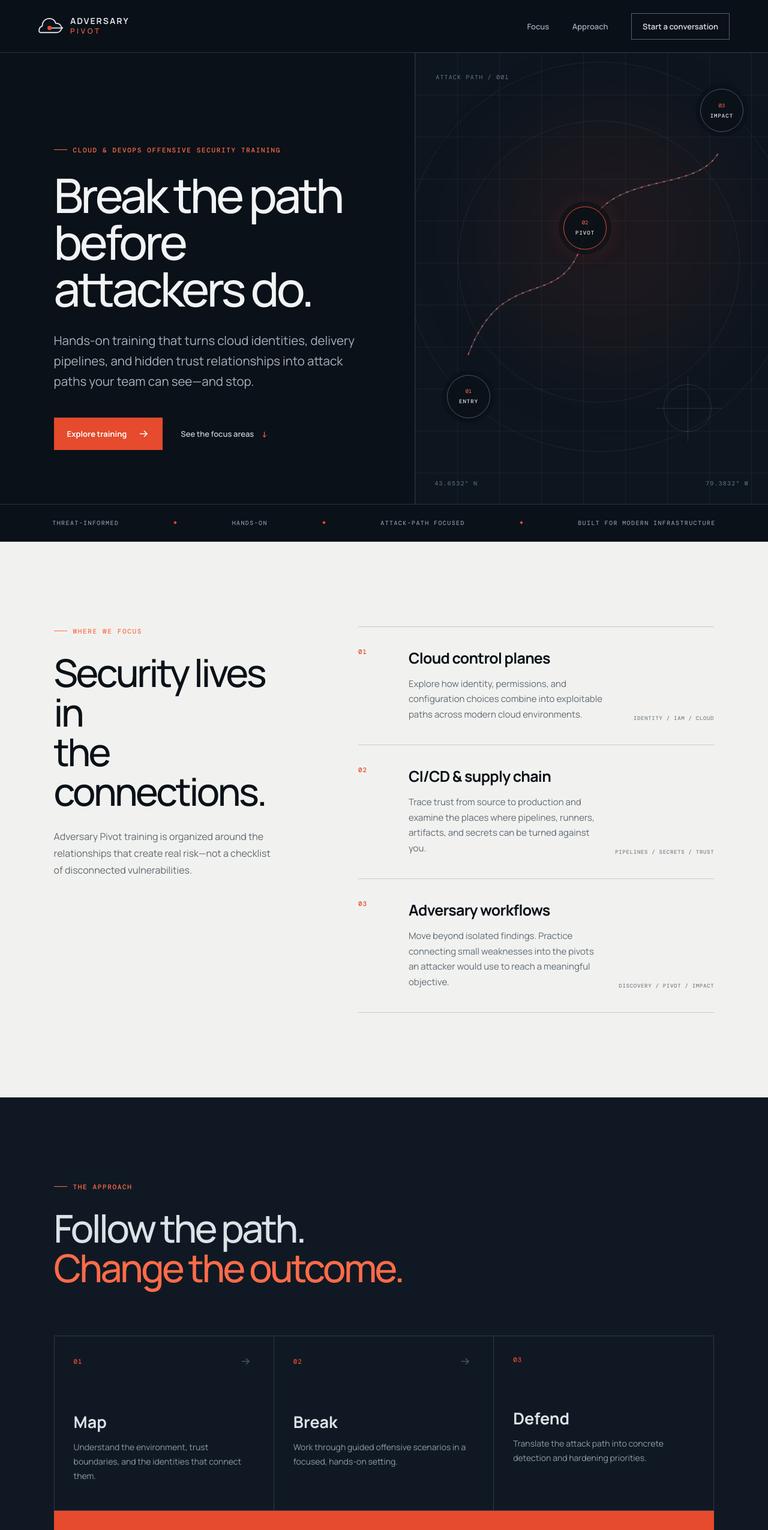
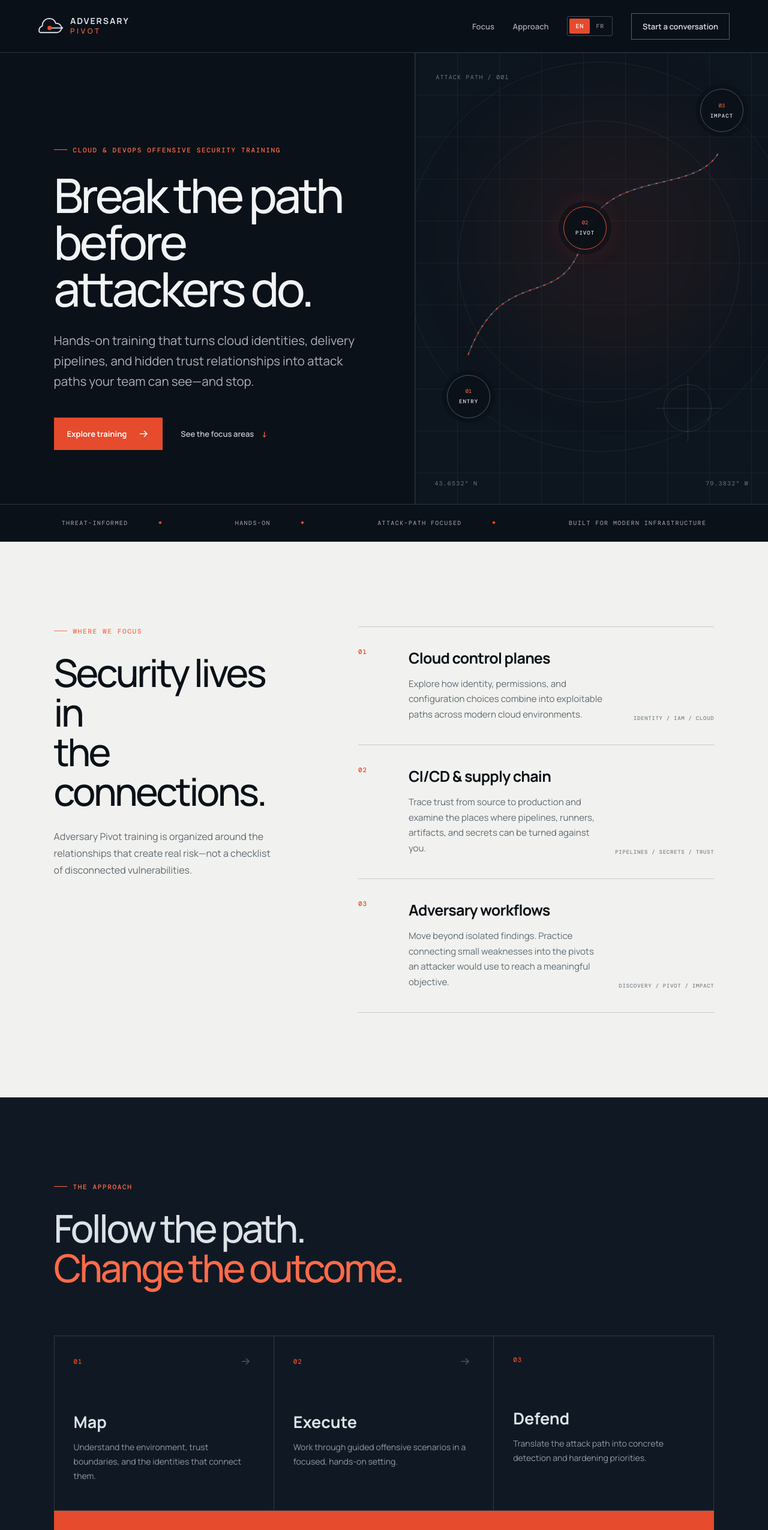
Before and after one commit to Adversary-Pivot/adversary-pivot.github.io, a React (Vite) app: page / in a window 1280 px wide. Shown: the top 2550 px of the page at 60% size. Built offline with nearby package versions, Linux system fonts and the light colour scheme.

Commit message:
Add bilingual English and French site content

```diff
--- a/index.html
+++ b/index.html
@@ -16,6 +16,9 @@
     <meta property="og:type" content="website" />
     <meta property="og:url" content="https://adversarypivot.com" />
     <link rel="canonical" href="https://adversarypivot.com" />
+    <link rel="alternate" hreflang="en" href="https://adversarypivot.com" />
+    <link rel="alternate" hreflang="fr" href="https://adversarypivot.com/?lang=fr" />
+    <link rel="alternate" hreflang="x-default" href="https://adversarypivot.com" />
     <link rel="icon" href="/adversary-pivot.svg" type="image/svg+xml" />
     <title>Adversary Pivot | Cloud & DevOps Offensive Security Training</title>
   </head>
--- a/src/App.jsx
+++ b/src/App.jsx
@@ -1,41 +1,132 @@
-const focusAreas = [
-  {
-    number: '01',
-    title: 'Cloud control planes',
-    copy: 'Explore how identity, permissions, and configuration choices combine into exploitable paths across modern cloud environments.',
-    label: 'IDENTITY / IAM / CLOUD',
+import { useEffect, useState } from 'react'
+
+const content = {
+  en: {
+    brand: { first: 'ADVERSARY', second: 'PIVOT', aria: 'Adversary Pivot home' },
+    pageTitle: 'Adversary Pivot | Cloud & DevOps Offensive Security Training',
+    description: 'Adversary Pivot delivers offensive security training for cloud and DevOps teams.',
+    nav: { focus: 'Focus', approach: 'Approach', contact: 'Start a conversation', aria: 'Primary navigation' },
+    hero: {
+      eyebrow: 'Cloud & DevOps Offensive Security Training',
+      title: ['Break the path', 'before attackers do.'],
+      lede: 'Hands-on training that turns cloud identities, delivery pipelines, and hidden trust relationships into attack paths your team can see—and stop.',
+      primary: 'Explore training',
+      secondary: 'See the focus areas',
+    },
+    visual: { label: 'ATTACK PATH / 001', nodes: ['ENTRY', 'PIVOT', 'IMPACT'] },
+    principlesAria: 'Training principles',
+    principles: ['THREAT-INFORMED', 'HANDS-ON', 'ATTACK-PATH FOCUSED', 'BUILT FOR MODERN INFRASTRUCTURE'],
+    focus: {
+      eyebrow: 'Where we focus',
+      title: ['Security lives in', 'the connections.'],
+      intro: 'Adversary Pivot training is organized around the relationships that create real risk—not a checklist of disconnected vulnerabilities.',
+      areas: [
+        { number: '01', title: 'Cloud control planes', copy: 'Explore how identity, permissions, and configuration choices combine into exploitable paths across modern cloud environments.', label: 'IDENTITY / IAM / CLOUD' },
+        { number: '02', title: 'CI/CD & supply chain', copy: 'Trace trust from source to production and examine the places where pipelines, runners, artifacts, and secrets can be turned against you.', label: 'PIPELINES / SECRETS / TRUST' },
+        { number: '03', title: 'Adversary workflows', copy: 'Move beyond isolated findings. Practice connecting small weaknesses into the pivots an attacker would use to reach a meaningful objective.', label: 'DISCOVERY / PIVOT / IMPACT' },
+      ],
+    },
+    approach: {
+      eyebrow: 'The approach',
+      title: 'Follow the path.',
+      highlight: 'Change the outcome.',
+      flow: [
+        ['Map', 'Understand the environment, trust boundaries, and the identities that connect them.'],
+        ['Execute', 'Work through guided offensive scenarios in a focused, hands-on setting.'],
+        ['Defend', 'Translate the attack path into concrete detection and hardening priorities.'],
+      ],
+      outcomeLabel: 'THE OUTCOME',
+      outcome: 'A shared mental model for how attacks move—and where defenders can interrupt them.',
+    },
+    audience: {
+      eyebrow: 'Designed for the people in the path',
+      title: ['Offense that', 'strengthens defense.'],
+      groups: [
+        ['Cloud security', 'Connect technical controls to the ways adversaries actually navigate cloud environments.'],
+        ['DevOps & platform', 'See how delivery architecture and operational choices shape the attack surface.'],
+        ['Detection & response', 'Build visibility around the behaviors and transitions that matter during an intrusion.'],
+      ],
+    },
+    contact: {
+      eyebrow: 'Ready to map the path?',
+      title: ['Bring the adversary', 'into the room.'],
+      copy: 'Start a conversation about hands-on cloud and DevOps offensive security training for your team.',
+    },
+    footer: 'Cloud & DevOps Offensive Security Training',
   },
-  {
-    number: '02',
-    title: 'CI/CD & supply chain',
-    copy: 'Trace trust from source to production and examine the places where pipelines, runners, artifacts, and secrets can be turned against you.',
-    label: 'PIPELINES / SECRETS / TRUST',
+  fr: {
+    brand: { first: 'PIVOT', second: 'ADVERSAIRE', aria: 'Accueil de Pivot Adversaire' },
+    pageTitle: 'Pivot Adversaire | Formation en sécurité offensive infonuagique et DevOps',
+    description: 'Pivot Adversaire offre de la formation en sécurité offensive aux équipes infonuagiques et DevOps.',
+    nav: { focus: 'Domaines', approach: 'Approche', contact: 'Parlons-nous', aria: 'Navigation principale' },
+    hero: {
+      eyebrow: 'Formation en sécurité offensive infonuagique et DevOps',
+      title: ['Interrompez le parcours', 'avant les attaquants.'],
+      lede: 'Une formation pratique qui transforme les identités infonuagiques, les pipelines de livraison et les relations de confiance cachées en parcours d’attaque que votre équipe peut voir—et interrompre.',
+      primary: 'Découvrir la formation',
+      secondary: 'Voir les domaines',
+    },
+    visual: { label: 'PARCOURS D’ATTAQUE / 001', nodes: ['ENTRÉE', 'PIVOT', 'IMPACT'] },
+    principlesAria: 'Principes de formation',
+    principles: ['AXÉ SUR LA MENACE', 'PRATIQUE', 'CENTRÉ SUR LES PARCOURS D’ATTAQUE', 'POUR LES INFRASTRUCTURES MODERNES'],
+    focus: {
+      eyebrow: 'Nos domaines d’expertise',
+      title: ['La sécurité réside', 'dans les connexions.'],
+      intro: 'La formation de Pivot Adversaire s’articule autour des relations qui créent un risque réel—pas d’une liste de vulnérabilités isolées.',
+      areas: [
+        { number: '01', title: 'Plans de contrôle infonuagiques', copy: 'Explorez comment l’identité, les autorisations et les choix de configuration se combinent pour créer des parcours exploitables dans les environnements infonuagiques modernes.', label: 'IDENTITÉ / IAM / INFONUAGIQUE' },
+        { number: '02', title: 'CI/CD et chaîne logicielle', copy: 'Suivez la confiance du code source à la production et examinez comment les pipelines, les exécuteurs, les artéfacts et les secrets peuvent être retournés contre vous.', label: 'PIPELINES / SECRETS / CONFIANCE' },
+        { number: '03', title: 'Méthodes adverses', copy: 'Allez au-delà des constats isolés. Apprenez à relier de petites faiblesses pour former les pivots qu’un attaquant utiliserait afin d’atteindre un objectif concret.', label: 'DÉCOUVERTE / PIVOT / IMPACT' },
+      ],
+    },
+    approach: {
+      eyebrow: 'Notre approche',
+      title: 'Suivez le parcours.',
+      highlight: 'Changez l’issue.',
+      flow: [
+        ['Cartographier', 'Comprenez l’environnement, ses frontières de confiance et les identités qui les relient.'],
+        ['Exécuter', 'Progressez dans des scénarios offensifs guidés au cours d’une expérience pratique et ciblée.'],
+        ['Défendre', 'Transformez le parcours d’attaque en priorités concrètes de détection et de renforcement.'],
+      ],
+      outcomeLabel: 'LE RÉSULTAT',
+      outcome: 'Un modèle mental commun de la progression des attaques—et des endroits où les défenseurs peuvent les interrompre.',
+    },
+    audience: {
+      eyebrow: 'Conçu pour les équipes sur le parcours',
+      title: ['Une offensive qui', 'renforce la défense.'],
+      groups: [
+        ['Sécurité infonuagique', 'Reliez les contrôles techniques aux façons dont les adversaires parcourent réellement les environnements infonuagiques.'],
+        ['DevOps et plateformes', 'Voyez comment l’architecture de livraison et les choix opérationnels façonnent la surface d’attaque.'],
+        ['Détection et réponse', 'Développez une visibilité sur les comportements et les transitions qui comptent pendant une intrusion.'],
+      ],
+    },
+    contact: {
+      eyebrow: 'Prêts à cartographier le parcours?',
+      title: ['Faites entrer l’adversaire', 'dans la salle.'],
+      copy: 'Discutons d’une formation pratique en sécurité offensive infonuagique et DevOps pour votre équipe.',
+    },
+    footer: 'Formation en sécurité offensive infonuagique et DevOps',
   },
-  {
-    number: '03',
-    title: 'Adversary workflows',
-    copy: 'Move beyond isolated findings. Practice connecting small weaknesses into the pivots an attacker would use to reach a meaningful objective.',
-    label: 'DISCOVERY / PIVOT / IMPACT',
-  },
-]
+}
 
-const trainingFlow = [
-  ['Map', 'Understand the environment, trust boundaries, and the identities that connect them.'],
-  ['Break', 'Work through guided offensive scenarios in a focused, hands-on setting.'],
-  ['Defend', 'Translate the attack path into concrete detection and hardening priorities.'],
-]
+const contactEmail = 'info@adversarypivot.com'
+
+function initialLanguage() {
+  if (typeof window === 'undefined') return 'en'
+  const requested = new URLSearchParams(window.location.search).get('lang')
+  if (requested === 'en' || requested === 'fr') return requested
+  const saved = window.localStorage.getItem('adversary-pivot-language')
+  if (saved === 'en' || saved === 'fr') return saved
+  return window.navigator.language.toLowerCase().startsWith('fr') ? 'fr' : 'en'
+}
 
 function ArrowIcon() {
-  return (
-    <svg viewBox="0 0 20 20" aria-hidden="true">
-      <path d="M4 10h11M11 5l5 5-5 5" />
-    </svg>
-  )
+  return <svg viewBox="0 0 20 20" aria-hidden="true"><path d="M4 10h11M11 5l5 5-5 5" /></svg>
 }
 
-function CloudMark() {
+function CloudMark({ label }) {
   return (
-    <svg viewBox="0 0 112 84" role="img" aria-label="Adversary Pivot mark">
+    <svg viewBox="0 0 112 84" role="img" aria-label={label}>
       <path d="M26 70h56c13 0 23-9 23-21S95 28 82 28c-1 0-2 0-3 .2C76 15 64 6 50 6 32 6 18 20 18 38v2C9 43 3 51 3 60c0 6 3 10 7 10h16Z" />
       <path d="M111 49H51" />
       <circle cx="51" cy="49" r="10" />
@@ -44,77 +135,92 @@ function CloudMark() {
   )
 }
 
+function Brand({ translation, footer = false }) {
+  return (
+    <a className={`brand${footer ? ' brand-footer' : ''}`} href="#top" aria-label={translation.brand.aria}>
+      <CloudMark label={translation.brand.aria} />
+      <span><b>{translation.brand.first}</b><em>{translation.brand.second}</em></span>
+    </a>
+  )
+}
+
 function App() {
+  const [language, setLanguage] = useState(initialLanguage)
+  const t = content[language]
+
+  useEffect(() => {
+    document.documentElement.lang = language
+    document.title = t.pageTitle
+    document.querySelector('meta[name="description"]')?.setAttribute('content', t.description)
+    document.querySelector('meta[property="og:title"]')?.setAttribute('content', t.pageTitle)
+    document.querySelector('meta[property="og:description"]')?.setAttribute('content', t.description)
+    window.localStorage.setItem('adversary-pivot-language', language)
+
+    const url = new URL(window.location.href)
+    if (language === 'fr') url.searchParams.set('lang', 'fr')
+    else url.searchParams.delete('lang')
+    window.history.replaceState({}, '', url)
+  }, [language, t])
+
   return (
     <div className="site-shell">
       <header className="site-header">
-        <a className="brand" href="#top" aria-label="Adversary Pivot home">
-          <CloudMark />
-          <span>
-            <b>ADVERSARY</b>
-            <em>PIVOT</em>
-          </span>
-        </a>
-        <nav aria-label="Primary navigation">
-          <a href="#focus">Focus</a>
-          <a href="#approach">Approach</a>
-          <a className="nav-cta" href="#contact">Start a conversation</a>
+        <Brand translation={t} />
+        <nav aria-label={t.nav.aria}>
+          <a href="#focus">{t.nav.focus}</a>
+          <a href="#approach">{t.nav.approach}</a>
+          <div className="language-switch" role="group" aria-label={language === 'fr' ? 'Choix de langue' : 'Language selection'}>
+            <button type="button" onClick={() => setLanguage('en')} aria-pressed={language === 'en'}>EN</button>
+            <button type="button" onClick={() => setLanguage('fr')} aria-pressed={language === 'fr'}>FR</button>
+          </div>
+          <a className="nav-cta" href={`mailto:${contactEmail}`}>{t.nav.contact}</a>
         </nav>
       </header>
 
       <main id="top">
         <section className="hero section-grid">
           <div className="hero-copy">
-            <p className="eyebrow"><span /> Cloud & DevOps Offensive Security Training</p>
-            <h1>Break the path<br />before attackers do.</h1>
-            <p className="hero-lede">
-              Hands-on training that turns cloud identities, delivery pipelines, and hidden trust relationships into attack paths your team can see—and stop.
-            </p>
+            <p className="eyebrow"><span /> {t.hero.eyebrow}</p>
+            <h1>{t.hero.title[0]}<br />{t.hero.title[1]}</h1>
+            <p className="hero-lede">{t.hero.lede}</p>
             <div className="hero-actions">
-              <a className="button button-primary" href="#contact">Explore training <ArrowIcon /></a>
-              <a className="text-link" href="#focus">See the focus areas <span>↓</span></a>
+              <a className="button button-primary" href="#contact">{t.hero.primary} <ArrowIcon /></a>
+              <a className="text-link" href="#focus">{t.hero.secondary} <span>↓</span></a>
             </div>
           </div>
 
           <div className="hero-visual" aria-hidden="true">
-            <div className="visual-label">ATTACK PATH / 001</div>
-            <div className="orbit orbit-one" />
-            <div className="orbit orbit-two" />
-            <div className="node node-start"><span>01</span><b>ENTRY</b></div>
-            <div className="node node-pivot"><span>02</span><b>PIVOT</b></div>
-            <div className="node node-impact"><span>03</span><b>IMPACT</b></div>
+            <div className="visual-label">{t.visual.label}</div>
+            <div className="orbit orbit-one" /><div className="orbit orbit-two" />
+            <div className="node node-start"><span>01</span><b>{t.visual.nodes[0]}</b></div>
+            <div className="node node-pivot"><span>02</span><b>{t.visual.nodes[1]}</b></div>
+            <div className="node node-impact"><span>03</span><b>{t.visual.nodes[2]}</b></div>
             <svg className="path-map" viewBox="0 0 600 600">
               <path className="path-muted" d="M90 430C150 270 250 360 285 235S470 160 515 88" />
               <path className="path-active" d="M90 430C150 270 250 360 285 235S470 160 515 88" />
             </svg>
             <div className="crosshair"><i /><i /></div>
-            <div className="coordinate coordinate-a">43.6532° N</div>
-            <div className="coordinate coordinate-b">79.3832° W</div>
+            <div className="coordinate coordinate-a">43.6532° N</div><div className="coordinate coordinate-b">79.3832° W</div>
           </div>
         </section>
 
-        <section className="signal-strip" aria-label="Training principles">
-          <span>THREAT-INFORMED</span><i />
-          <span>HANDS-ON</span><i />
-          <span>ATTACK-PATH FOCUSED</span><i />
-          <span>BUILT FOR MODERN INFRASTRUCTURE</span>
+        <section className="signal-strip" aria-label={t.principlesAria}>
+          {t.principles.map((principle, index) => (
+            <span className="signal-item" key={principle}>{principle}{index < t.principles.length - 1 && <i />}</span>
+          ))}
         </section>
 
         <section className="focus section-pad" id="focus">
           <div className="section-intro">
-            <p className="eyebrow"><span /> Where we focus</p>
-            <h2>Security lives in<br />the connections.</h2>
-            <p>Adversary Pivot training is organized around the relationships that create real risk—not a checklist of disconnected vulnerabilities.</p>
+            <p className="eyebrow"><span /> {t.focus.eyebrow}</p>
+            <h2>{t.focus.title[0]}<br />{t.focus.title[1]}</h2>
+            <p>{t.focus.intro}</p>
           </div>
-
           <div className="focus-list">
-            {focusAreas.map((area) => (
+            {t.focus.areas.map((area) => (
               <article className="focus-card" key={area.number}>
                 <div className="card-number">{area.number}</div>
-                <div className="card-copy">
-                  <h3>{area.title}</h3>
-                  <p>{area.copy}</p>
-                </div>
+                <div className="card-copy"><h3>{area.title}</h3><p>{area.copy}</p></div>
                 <div className="card-label">{area.label}</div>
               </article>
             ))}
@@ -123,54 +229,43 @@ function App() {
 
         <section className="approach section-pad" id="approach">
           <div className="approach-heading">
-            <p className="eyebrow"><span /> The approach</p>
-            <h2>Follow the path.<br /><em>Change the outcome.</em></h2>
+            <p className="eyebrow"><span /> {t.approach.eyebrow}</p>
+            <h2>{t.approach.title}<br /><em>{t.approach.highlight}</em></h2>
           </div>
           <div className="flow-grid">
-            {trainingFlow.map(([title, copy], index) => (
+            {t.approach.flow.map(([title, copy], index) => (
               <article key={title}>
-                <div className="flow-top">
-                  <span>0{index + 1}</span>
-                  {index < trainingFlow.length - 1 && <ArrowIcon />}
-                </div>
-                <h3>{title}</h3>
-                <p>{copy}</p>
+                <div className="flow-top"><span>0{index + 1}</span>{index < t.approach.flow.length - 1 && <ArrowIcon />}</div>
+                <h3>{title}</h3><p>{copy}</p>
               </article>
             ))}
           </div>
-          <div className="outcome-line">
-            <span>THE OUTCOME</span>
-            <p>A shared mental model for how attacks move—and where defenders can interrupt them.</p>
-          </div>
+          <div className="outcome-line"><span>{t.approach.outcomeLabel}</span><p>{t.approach.outcome}</p></div>
         </section>
 
         <section className="audience section-pad">
           <div>
-            <p className="eyebrow"><span /> Designed for the people in the path</p>
-            <h2>Offense that<br />strengthens defense.</h2>
+            <p className="eyebrow"><span /> {t.audience.eyebrow}</p>
+            <h2>{t.audience.title[0]}<br />{t.audience.title[1]}</h2>
           </div>
           <div className="audience-grid">
-            <div><span>01</span><h3>Cloud security</h3><p>Connect technical controls to the ways adversaries actually navigate cloud environments.</p></div>
-            <div><span>02</span><h3>DevOps & platform</h3><p>See how delivery architecture and operational choices shape the attack surface.</p></div>
-            <div><span>03</span><h3>Detection & response</h3><p>Build visibility around the behaviors and transitions that matter during an intrusion.</p></div>
+            {t.audience.groups.map(([title, copy], index) => <div key={title}><span>0{index + 1}</span><h3>{title}</h3><p>{copy}</p></div>)}
           </div>
         </section>
 
         <section className="contact section-pad" id="contact">
-          <div className="contact-mark"><CloudMark /></div>
-          <p className="eyebrow"><span /> Ready to map the path?</p>
-          <h2>Bring the adversary<br />into the room.</h2>
-          <p className="contact-copy">Start a conversation about hands-on cloud and DevOps offensive security training for your team.</p>
-          <a className="button button-light" href="https://github.com/filipjodoin-ap" target="_blank" rel="noreferrer">
-            Connect on GitHub <ArrowIcon />
-          </a>
+          <div className="contact-mark"><CloudMark label={t.brand.aria} /></div>
+          <p className="eyebrow"><span /> {t.contact.eyebrow}</p>
+          <h2>{t.contact.title[0]}<br />{t.contact.title[1]}</h2>
+          <p className="contact-copy">{t.contact.copy}</p>
+          <a className="button button-light" href={`mailto:${contactEmail}`}>{contactEmail} <ArrowIcon /></a>
         </section>
       </main>
 
       <footer>
-        <a className="brand brand-footer" href="#top"><CloudMark /><span><b>ADVERSARY</b><em>PIVOT</em></span></a>
-        <p>Cloud & DevOps Offensive Security Training</p>
-        <p>© {new Date().getFullYear()} Adversary Pivot</p>
+        <Brand translation={t} footer />
+        <p>{t.footer}</p>
+        <p>© {new Date().getFullYear()} {language === 'fr' ? 'Pivot Adversaire' : 'Adversary Pivot'}</p>
       </footer>
     </div>
   )
--- a/src/styles.css
+++ b/src/styles.css
@@ -46,11 +46,25 @@ svg { display: block; }
 .brand b { font-size: 14px; }
 .brand em { margin-top: 6px; font-size: 12px; color: var(--orange-light); font-style: normal; font-weight: 500; letter-spacing: .31em; }
 
-nav { display: flex; align-items: center; gap: clamp(24px, 3vw, 48px); font-size: 13px; font-weight: 600; }
+nav { display: flex; align-items: center; gap: clamp(16px, 2.4vw, 40px); font-size: 13px; font-weight: 600; }
 nav a:not(.nav-cta) { color: #9da8b2; transition: color .2s; }
 nav a:not(.nav-cta):hover { color: #fff; }
 .nav-cta { padding: 12px 18px; border: 1px solid #55616d; transition: background .2s, border .2s; }
 .nav-cta:hover { background: var(--orange); border-color: var(--orange); }
+.language-switch { display: inline-flex; padding: 3px; border: 1px solid #3b4855; border-radius: 3px; }
+.language-switch button {
+  min-width: 34px;
+  padding: 6px 8px;
+  border: 0;
+  border-radius: 2px;
+  color: #7f8b96;
+  background: transparent;
+  font: 500 10px 'DM Mono', monospace;
+  letter-spacing: .08em;
+  cursor: pointer;
+}
+.language-switch button[aria-pressed='true'] { color: #fff; background: var(--orange); }
+.language-switch button:focus-visible { outline: 2px solid #fff; outline-offset: 2px; }
 
 .section-grid { display: grid; grid-template-columns: 1.08fr .92fr; }
 .hero { min-height: 780px; padding-top: 88px; border-bottom: 1px solid var(--line); }
@@ -117,7 +131,8 @@ h1 { margin-bottom: 32px; color: #f1f3f4; font-size: clamp(54px, 6.2vw, 94px); l
 .crosshair i:last-child { height: 110px; width: 1px; left: 39px; top: -15px; }
 
 .signal-strip { height: 62px; display: flex; align-items: center; justify-content: space-around; gap: 20px; padding: 0 4vw; overflow: hidden; border-bottom: 1px solid var(--line); color: #85919c; font: 500 10px 'DM Mono', monospace; letter-spacing: .14em; white-space: nowrap; }
-.signal-strip i { width: 4px; height: 4px; background: var(--orange); transform: rotate(45deg); }
+.signal-item { display: inline-flex; align-items: center; gap: clamp(20px, 4vw, 64px); }
+.signal-strip i { flex: 0 0 auto; width: 4px; height: 4px; background: var(--orange); transform: rotate(45deg); }
 .section-pad { padding: clamp(90px, 11vw, 160px) clamp(24px, 7vw, 110px); }
 .focus { background: var(--paper); color: var(--ink); display: grid; grid-template-columns: .78fr 1.22fr; gap: clamp(60px, 10vw, 160px); }
 .section-intro { position: sticky; top: 150px; align-self: start; }
@@ -172,6 +187,7 @@ footer { min-height: 130px; display: flex; align-items: center; justify-content:
 
 @media (max-width: 900px) {
   .site-header { height: 76px; }
+  nav { gap: 14px; }
   nav > a:not(.nav-cta) { display: none; }
   .nav-cta { padding: 10px 13px; }
   .hero { padding-top: 76px; }
@@ -188,6 +204,7 @@ footer { min-height: 130px; display: flex; align-items: center; justify-content:
 @media (max-width: 600px) {
   .brand span { display: none; }
   .site-header { padding-inline: 18px; }
+  .nav-cta { display: none; }
   h1 { font-size: 51px; }
   .hero-copy { padding: 75px 24px 70px; }
   .hero-visual { min-height: 520px; }
```
